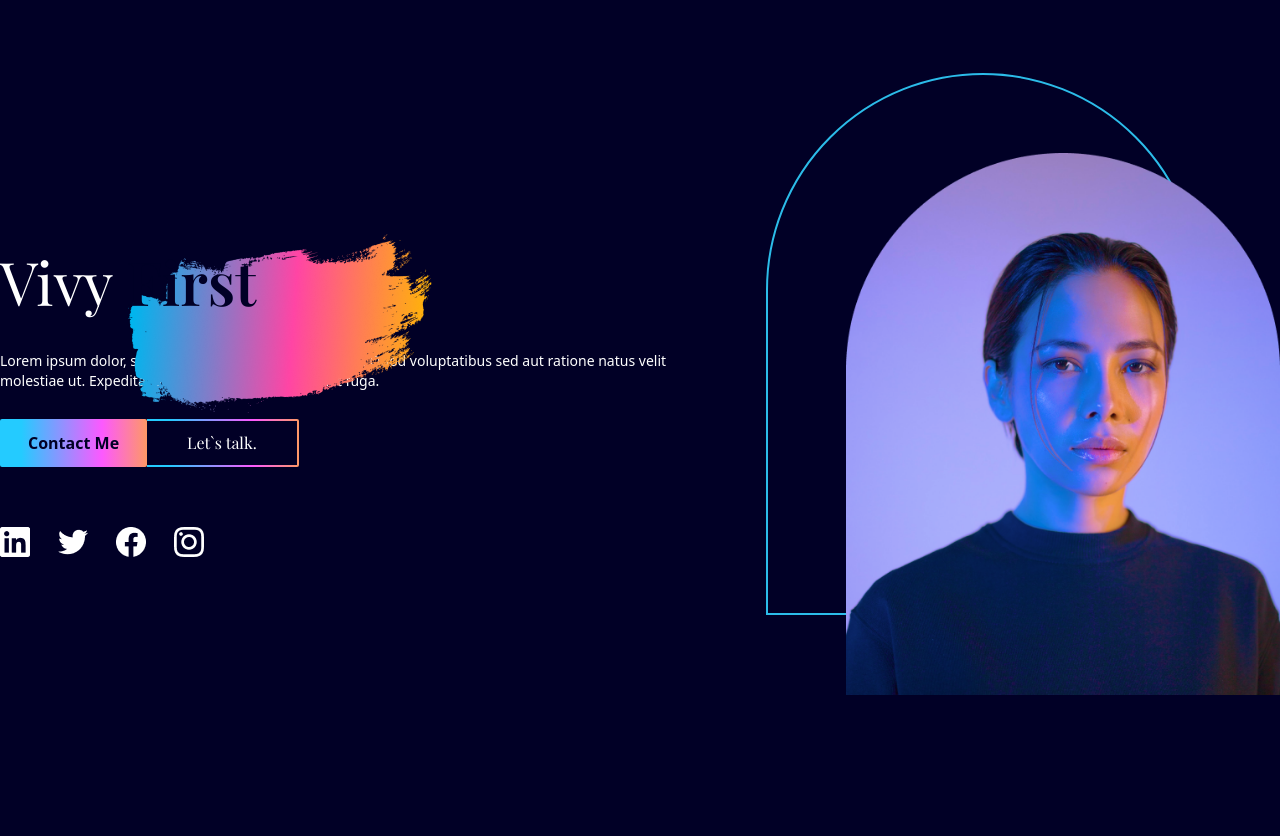
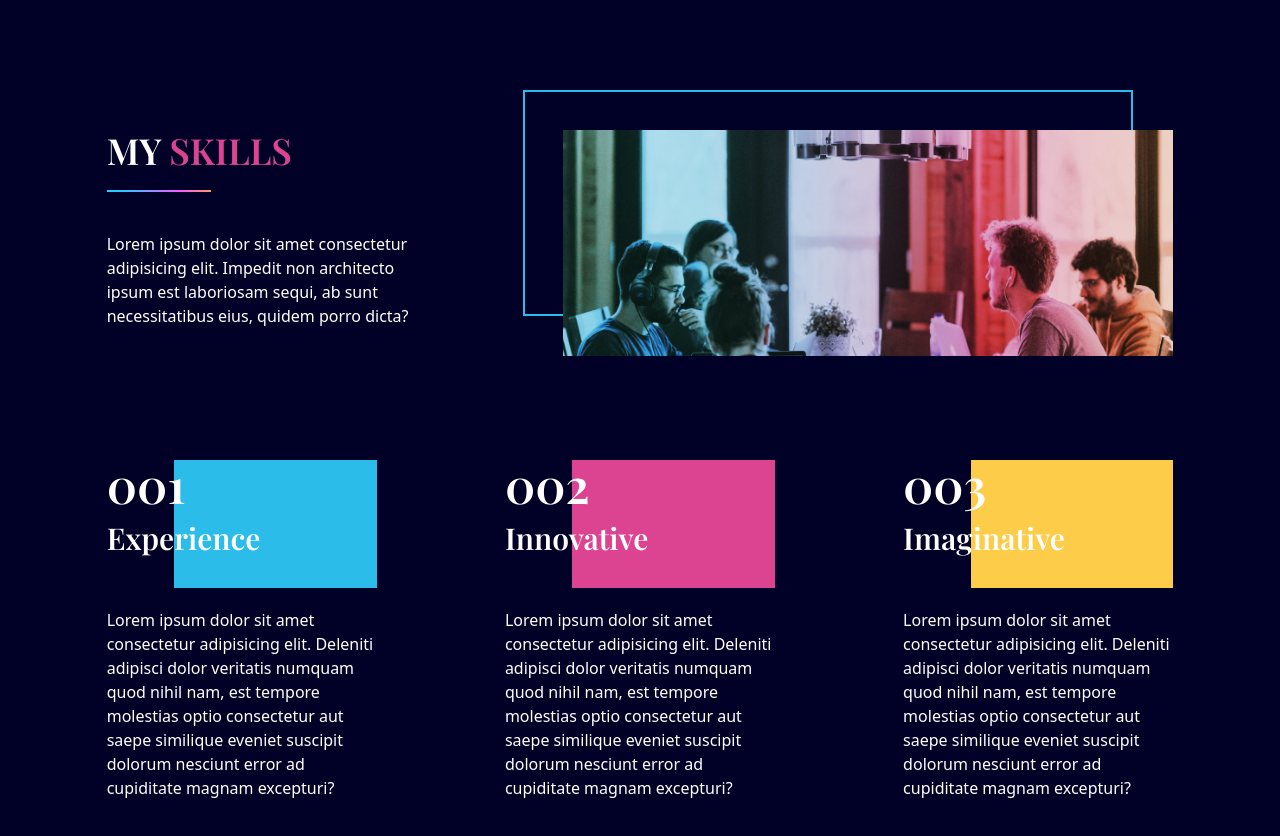
Before and after one commit to Vivy/Portofolio, a React (Vite) app: page / in a window 1280 px wide. Shown: the part 840-1676 px from the top of the page. Before the commit the page ends 1600 px from the top, so only its background shows below. Built offline with nearby package versions, Linux system fonts and the light colour scheme.

Commit message:
feat: linegradient and myskills

```diff
--- a/public/output.css
+++ b/public/output.css
@@ -523,6 +523,10 @@ video {
   position: fixed;
 }
 
+.absolute{
+  position: absolute;
+}
+
 .relative{
   position: relative;
 }
@@ -567,6 +571,10 @@ video {
   z-index: 20;
 }
 
+.z-\[-1\]{
+  z-index: -1;
+}
+
 .mx-auto{
   margin-left: auto;
   margin-right: auto;
@@ -605,6 +613,18 @@ video {
   margin-top: 1.25rem;
 }
 
+.mt-32{
+  margin-top: 8rem;
+}
+
+.mb-5{
+  margin-bottom: 1.25rem;
+}
+
+.mt-3{
+  margin-top: 0.75rem;
+}
+
 .flex{
   display: flex;
 }
@@ -619,6 +639,18 @@ video {
 
 .h-3{
   height: 0.75rem;
+}
+
+.h-0\.5{
+  height: 0.125rem;
+}
+
+.h-0{
+  height: 0px;
+}
+
+.h-32{
+  height: 8rem;
 }
 
 .w-full{
@@ -637,12 +669,24 @@ video {
   width: 0.75rem;
 }
 
+.w-1\/3{
+  width: 33.333333%;
+}
+
+.w-1\/2{
+  width: 50%;
+}
+
 .max-w-\[400px\]{
   max-width: 400px;
 }
 
 .basis-3\/5{
   flex-basis: 60%;
+}
+
+.basis-2\/5{
+  flex-basis: 40%;
 }
 
 .resize{
@@ -683,6 +727,10 @@ video {
 
 .gap-7{
   gap: 1.75rem;
+}
+
+.gap-32{
+  gap: 8rem;
 }
 
 .rounded-full{
@@ -778,6 +826,14 @@ video {
   padding-right: 0px;
 }
 
+.pt-10{
+  padding-top: 2.5rem;
+}
+
+.pb-24{
+  padding-bottom: 6rem;
+}
+
 .text-center{
   text-align: center;
 }
@@ -810,6 +866,16 @@ video {
   line-height: 1;
 }
 
+.text-4xl{
+  font-size: 2.25rem;
+  line-height: 2.5rem;
+}
+
+.text-5xl{
+  font-size: 3rem;
+  line-height: 1;
+}
+
 .font-bold{
   font-weight: 700;
 }
@@ -826,6 +892,11 @@ video {
 .text-deep-blue{
   --tw-text-opacity: 1;
   color: rgb(1 0 38 / var(--tw-text-opacity));
+}
+
+.text-red{
+  --tw-text-opacity: 1;
+  color: rgb(220 68 146 / var(--tw-text-opacity));
 }
 
 .transition{
@@ -883,6 +954,16 @@ body,
 .before\:-top-\[70px\]::before{
   content: var(--tw-content);
   top: -70px;
+}
+
+.before\:-top-10::before{
+  content: var(--tw-content);
+  top: -2.5rem;
+}
+
+.before\:-left-10::before{
+  content: var(--tw-content);
+  left: -2.5rem;
 }
 
 .before\:z-\[-1\]::before{
@@ -1005,12 +1086,24 @@ body,
     margin-top: 8rem;
   }
 
+  .md\:mt-0{
+    margin-top: 0px;
+  }
+
   .md\:flex{
     display: flex;
   }
 
   .md\:h-full{
     height: 100%;
+  }
+
+  .md\:w-1\/3{
+    width: 33.333333%;
+  }
+
+  .md\:w-3\/4{
+    width: 75%;
   }
 
   .md\:max-w-\[600px\]{
@@ -1029,6 +1122,10 @@ body,
     justify-content: space-between;
   }
 
+  .md\:gap-16{
+    gap: 4rem;
+  }
+
   .md\:text-start{
     text-align: start;
   }
--- a/src/App.jsx
+++ b/src/App.jsx
@@ -1,6 +1,8 @@
 import { useEffect, useState } from 'react';
 import DotGroup from './component/dotgroup/dotgroup';
 import Landing from './component/landing/landing';
+import LineGradient from './component/linegradient/linegradient';
+import MySkills from './component/myskills.=/myskills';
 import Navbar from './component/navbar/navbar';
 import useMediaQuery from './hooks/useMediaQuery';
 
@@ -17,6 +19,7 @@ const App = () => {
     window.addEventListener('scroll', handleScroll);
     return () => window.removeEventListener('scroll', handleScroll);
   }, []);
+
   return (
     <div className='app bg-deep-blue'>
       <Navbar
@@ -31,8 +34,12 @@ const App = () => {
             setSelectedPage={setSelectedPage}
           />
         )}
+        <Landing setSelectedPage={setSelectedPage} />
       </div>
-      <Landing setSelectedPage={setSelectedPage} />
+      <LineGradient />
+      <div className='w-5/6  mx-auto md:h-full'>
+        <MySkills />
+      </div>
     </div>
   );
 };
--- a/src/component/landing/landing.jsx
+++ b/src/component/landing/landing.jsx
@@ -5,13 +5,14 @@ import SocialMediaIcons from '../socialmedia/socialmediaicons';
 
 const Landing = ({ setSelectedPage }) => {
   const isAboveMediumScreens = useMediaQuery('(min-width: 1060px)');
+
   return (
     <section
       id='home'
       className='md:flex md:justify-between md:items-center md:h-full gap-16 py-10'
     >
       {/* {image section} */}
-      <div className=' md:order-2 flex justify-center basis-3/5 z-10 mt-16 md:mt-32'>
+      <div className='md:order-2 flex justify-center basis-3/5 z-10 mt-16 md:mt-32'>
         {isAboveMediumScreens ? (
           <div
             className='relative z-0 ml-20 before:absolute before:-top-20 before:-left-20 before:rounded-t-[400px]
@@ -33,7 +34,7 @@ const Landing = ({ setSelectedPage }) => {
       </div>
       {/* {main section} */}
 
-      <div className='z-30 basis2/5 mt-12 md:mt-32'>
+      <div className='z-30 basis-2/5 mt-12 md:mt-32'>
         {/* {headings} */}
         <motion.div
           initial='hidden'
--- /dev/null
+++ b/src/component/linegradient/linegradient.jsx
@@ -0,0 +1,5 @@
+const LineGradient = ({ width = 'w-full' }) => {
+  return <div className={`h-0.5 ${width} bg-gradient-rainblue `}></div>;
+};
+
+export default LineGradient;
--- /dev/null
+++ b/src/component/myskills.=/myskills.jsx
@@ -0,0 +1,145 @@
+import LineGradient from '../linegradient/linegradient';
+import useMediaQuery from '../../hooks/useMediaQuery';
+import { motion } from 'framer-motion';
+
+const MySkills = () => {
+  const isAboveMediumScreens = useMediaQuery('(min-width: 1060px)');
+  return (
+    <section id='myskills' className='pt-10 pb-24'>
+      {/* {header and image} */}
+      <div className='md:flex md:justify-between md:gap-16 mt-32'>
+        <motion.div
+          className='md:w-1/3'
+          initial='hidden'
+          whileInView='visible'
+          viewport={{ once: true, amount: 0.5 }}
+          transition={{ duration: 0.5 }}
+          variants={{
+            hidden: { opacity: 0, x: -50 },
+            visible: { opacity: 1, x: 0 },
+          }}
+        >
+          <p className='font-playfair font-semibold text-4xl mb-5'>
+            MY <span className='text-red'>SKILLS</span>
+          </p>
+          <LineGradient width='w-1/3' />
+          <p className='mt-10 mb-7'>
+            Lorem ipsum dolor sit amet consectetur adipisicing elit. Impedit non
+            architecto ipsum est laboriosam sequi, ab sunt necessitatibus eius,
+            quidem porro dicta?
+          </p>
+        </motion.div>
+
+        <div className='mt-16 md:mt-0'>
+          {isAboveMediumScreens ? (
+            <div
+              className='relative z-0 ml-20 before:absolute before:-top-10 before:-left-10
+            before:w-full before:h-full before:border-2 before:border-blue before:z-[-1]'
+            >
+              <img
+                alt='skills'
+                className='z-10'
+                src='assets/skills-image.png'
+              />
+            </div>
+          ) : (
+            <img alt='skills' className='z-10' src='assets/skills-image.png' />
+          )}
+        </div>
+      </div>
+      {/* {skills} */}
+      <div className='md:flex md:justify-between mt-16 gap-32'>
+        {/* {experience} */}
+        <motion.div
+          className='md:w-1/3 mt-10'
+          initial='hidden'
+          whileInView='visible'
+          viewport={{ once: true, amount: 0.5 }}
+          transition={{ duration: 0.5 }}
+          variants={{
+            hidden: { opacity: 0, y: 50 },
+            visible: { opacity: 1, y: 0 },
+          }}
+        >
+          <div className='relative h-32'>
+            <div className='z-10'>
+              <p className='font-playfair font-semibold text-5xl'>001</p>
+              <p className='font-playfair font-semibold text-3xl mt-3'>
+                Experience
+              </p>
+            </div>
+            <div className='w-1/2 md:w-3/4 h-32 bg-blue absolute right-0 top-0 z-[-1]' />
+          </div>
+          <p className='mt-5'>
+            {' '}
+            Lorem ipsum dolor sit amet consectetur adipisicing elit. Deleniti
+            adipisci dolor veritatis numquam quod nihil nam, est tempore
+            molestias optio consectetur aut saepe similique eveniet suscipit
+            dolorum nesciunt error ad cupiditate magnam excepturi?
+          </p>
+        </motion.div>
+
+        {/* {innovative} */}
+        <motion.div
+          className='md:w-1/3 mt-10'
+          initial='hidden'
+          whileInView='visible'
+          viewport={{ once: true, amount: 0.5 }}
+          transition={{ delay: 0.2, duration: 0.5 }}
+          variants={{
+            hidden: { opacity: 0, y: 50 },
+            visible: { opacity: 1, y: 0 },
+          }}
+        >
+          <div className='relative h-32'>
+            <div className='z-10'>
+              <p className='font-playfair font-semibold text-5xl'>002</p>
+              <p className='font-playfair font-semibold text-3xl mt-3'>
+                Innovative
+              </p>
+            </div>
+            <div className='w-1/2 md:w-3/4  h-32 bg-red absolute right-0 top-0 z-[-1]' />
+          </div>
+          <p className='mt-5'>
+            {' '}
+            Lorem ipsum dolor sit amet consectetur adipisicing elit. Deleniti
+            adipisci dolor veritatis numquam quod nihil nam, est tempore
+            molestias optio consectetur aut saepe similique eveniet suscipit
+            dolorum nesciunt error ad cupiditate magnam excepturi?
+          </p>
+        </motion.div>
+        {/* {imaginative} */}
+        <motion.div
+          className='md:w-1/3 mt-10'
+          initial='hidden'
+          whileInView='visible'
+          viewport={{ once: true, amount: 0.5 }}
+          transition={{ delay: 0.4, duration: 0.5 }}
+          variants={{
+            hidden: { opacity: 0, y: 50 },
+            visible: { opacity: 1, y: 0 },
+          }}
+        >
+          <div className='relative h-32'>
+            <div className='z-10'>
+              <p className='font-playfair font-semibold text-5xl'>003</p>
+              <p className='font-playfair font-semibold text-3xl mt-3'>
+                Imaginative
+              </p>
+            </div>
+            <div className='w-1/2 md:w-3/4  h-32 bg-yellow absolute right-0 top-0 z-[-1]' />
+          </div>
+          <p className='mt-5'>
+            {' '}
+            Lorem ipsum dolor sit amet consectetur adipisicing elit. Deleniti
+            adipisci dolor veritatis numquam quod nihil nam, est tempore
+            molestias optio consectetur aut saepe similique eveniet suscipit
+            dolorum nesciunt error ad cupiditate magnam excepturi?
+          </p>
+        </motion.div>
+      </div>
+    </section>
+  );
+};
+
+export default MySkills;
```
